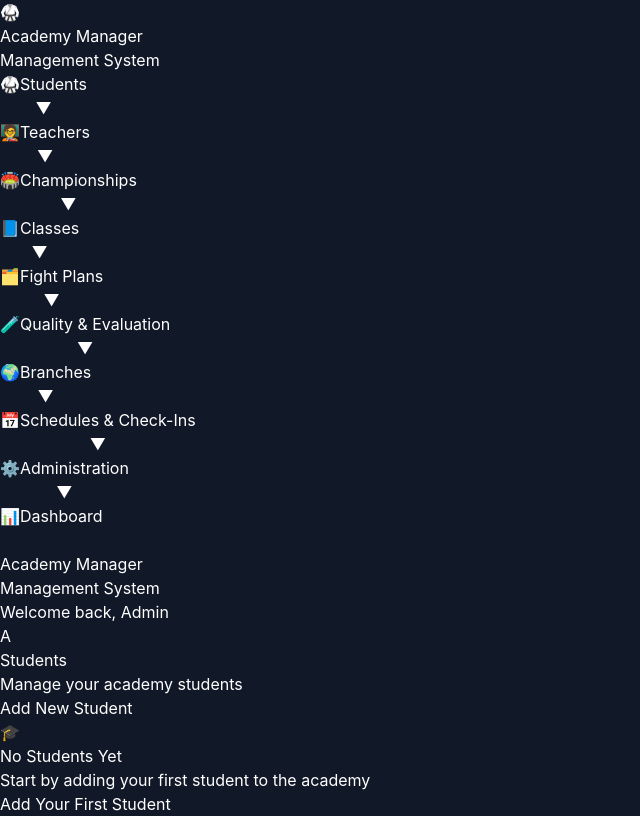
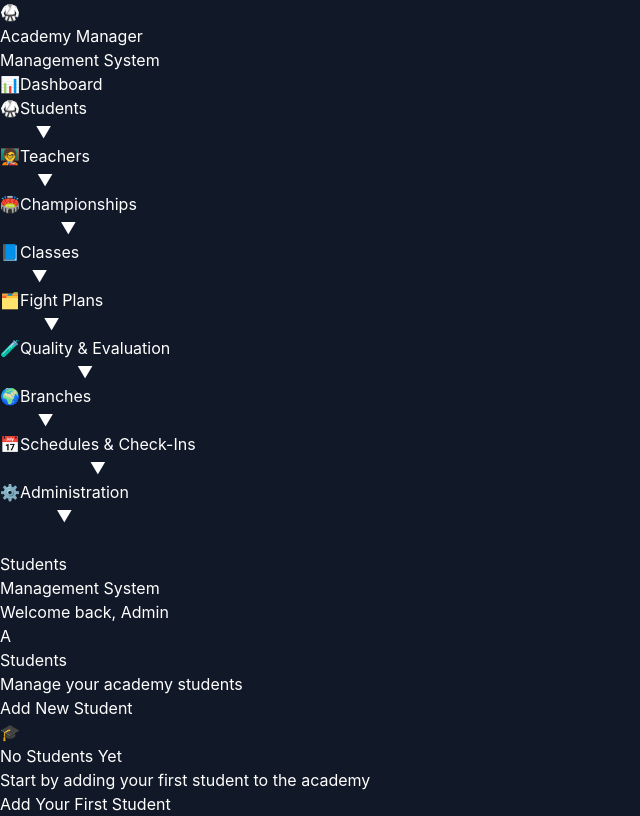
Before and after one commit to tonisvasconcelos/jiu-jitsu-academy-manager, a React (Vite) app: page /jiu-jitsu-academy-manager/students in a window 1280 px wide. Shown: the whole page, without its empty margins (0-640 px from the left). Built offline with nearby package versions, Linux system fonts and the light colour scheme.

Commit message:
UI improvements: dynamic header title, Dashboard moved to top, removed empty space

```diff
--- a/src/components/Header.tsx
+++ b/src/components/Header.tsx
@@ -1,4 +1,5 @@
 import React from 'react'
+import { useLocation } from 'react-router-dom'
 import { useLanguage } from '../contexts/LanguageContext'
 
 interface HeaderProps {
@@ -7,6 +8,29 @@ interface HeaderProps {
 
 const Header: React.FC<HeaderProps> = ({ onToggleSidebar }) => {
   const { t } = useLanguage()
+  const location = useLocation()
+
+  const getCurrentPageTitle = () => {
+    const path = location.pathname
+
+    if (path === '/') return t('dashboard')
+    if (path.startsWith('/students/')) return t('students')
+    if (path.startsWith('/teachers/')) return t('teachers')
+    if (path.startsWith('/championships/')) return t('championships')
+    if (path.startsWith('/classes/')) return t('classes')
+    if (path.startsWith('/fight-plans/')) return t('fight-plans')
+    if (path.startsWith('/quality/')) return t('quality-evaluation')
+    if (path.startsWith('/branches/')) return t('branches')
+    if (path.startsWith('/schedules/')) return t('schedules-checkins')
+    if (path.startsWith('/admin/')) return t('administration')
+
+    // Legacy routes
+    if (path === '/students') return t('students')
+    if (path === '/instructors') return t('instructors')
+    if (path === '/martial-art-types') return t('martial-arts')
+
+    return t('dashboard')
+  }
 
   return (
     <header className="bg-white/5 backdrop-blur-md border-b border-white/10 px-4 sm:px-6 lg:px-8 py-4 sticky top-0 z-40">
@@ -31,12 +55,12 @@ const Header: React.FC<HeaderProps> = ({ onToggleSidebar }) => {
               />
             </svg>
           </button>
-          <div className="ml-4">
-            <h1 className="text-lg sm:text-xl font-bold bg-gradient-to-r from-blue-400 to-purple-500 bg-clip-text text-transparent">
-              {t('academy-manager')}
-            </h1>
-            <p className="text-xs text-gray-400 hidden sm:block">{t('management-system')}</p>
-          </div>
+              <div className="ml-4">
+                <h1 className="text-lg sm:text-xl font-bold bg-gradient-to-r from-blue-400 to-purple-500 bg-clip-text text-transparent">
+                  {getCurrentPageTitle()}
+                </h1>
+                <p className="text-xs text-gray-400 hidden sm:block">{t('management-system')}</p>
+              </div>
         </div>
 
         <div className="flex items-center space-x-3 sm:space-x-4">
--- a/src/components/Sidebar.tsx
+++ b/src/components/Sidebar.tsx
@@ -138,8 +138,23 @@ const Sidebar: React.FC<SidebarProps> = ({ collapsed }) => {
         </div>
       </div>
 
+      {/* Dashboard Link - First Item */}
+      <div className="mt-3 px-3">
+        <Link
+          to="/"
+          className={`flex items-center rounded-lg hover:bg-white/10 transition-colors ${
+            location.pathname === '/' ? 'bg-blue-500/20 text-blue-400' : 'text-gray-300'
+          } ${collapsed ? 'justify-center px-0 py-3 h-12' : 'px-3 p-2'}`}
+        >
+          <span className="text-lg">📊</span>
+          {!collapsed && (
+            <span className="ml-2 text-sm text-white font-medium">{t('dashboard')}</span>
+          )}
+        </Link>
+      </div>
+
       {/* Menu Items */}
-      <nav className="mt-3 overflow-y-auto flex-1 pb-4">
+      <nav className="mt-3 overflow-y-auto flex-1">
         {menuItems.map((menu) => (
           <div key={menu.id}>
             {/* Main Menu Item */}
@@ -207,20 +222,6 @@ const Sidebar: React.FC<SidebarProps> = ({ collapsed }) => {
         ))}
       </nav>
 
-      {/* Dashboard Link */}
-      <div className="absolute bottom-2 left-0 right-0">
-        <Link
-          to="/"
-          className={`flex items-center rounded-lg hover:bg-white/10 transition-colors ${
-            location.pathname === '/' ? 'bg-blue-500/20 text-blue-400' : 'text-gray-300'
-          } ${collapsed ? 'justify-center px-0 py-3 h-12' : 'px-3 p-2'}`}
-        >
-          <span className="text-lg">📊</span>
-          {!collapsed && (
-            <span className="ml-2 text-sm text-white font-medium">{t('dashboard')}</span>
-          )}
-        </Link>
-      </div>
     </div>
   )
 }
```
Also changed, not shown: 5 other files (tests, documents, lock files or other folders).
